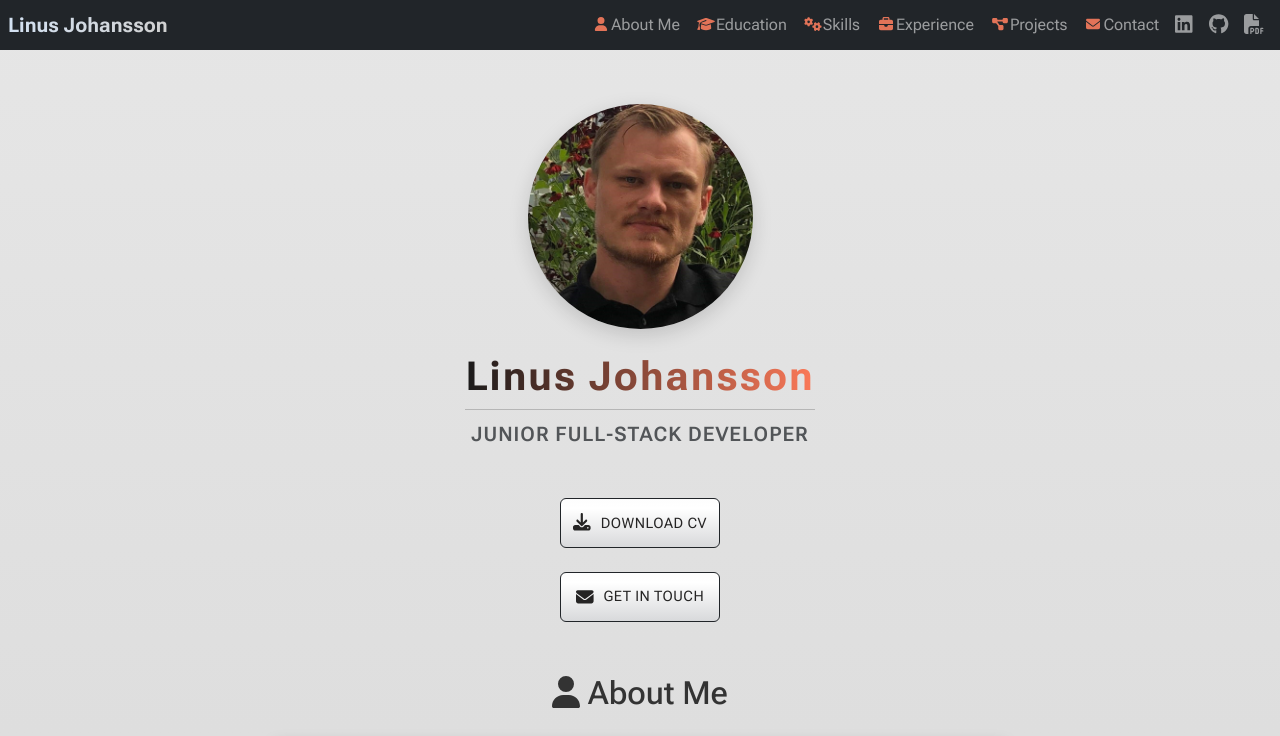
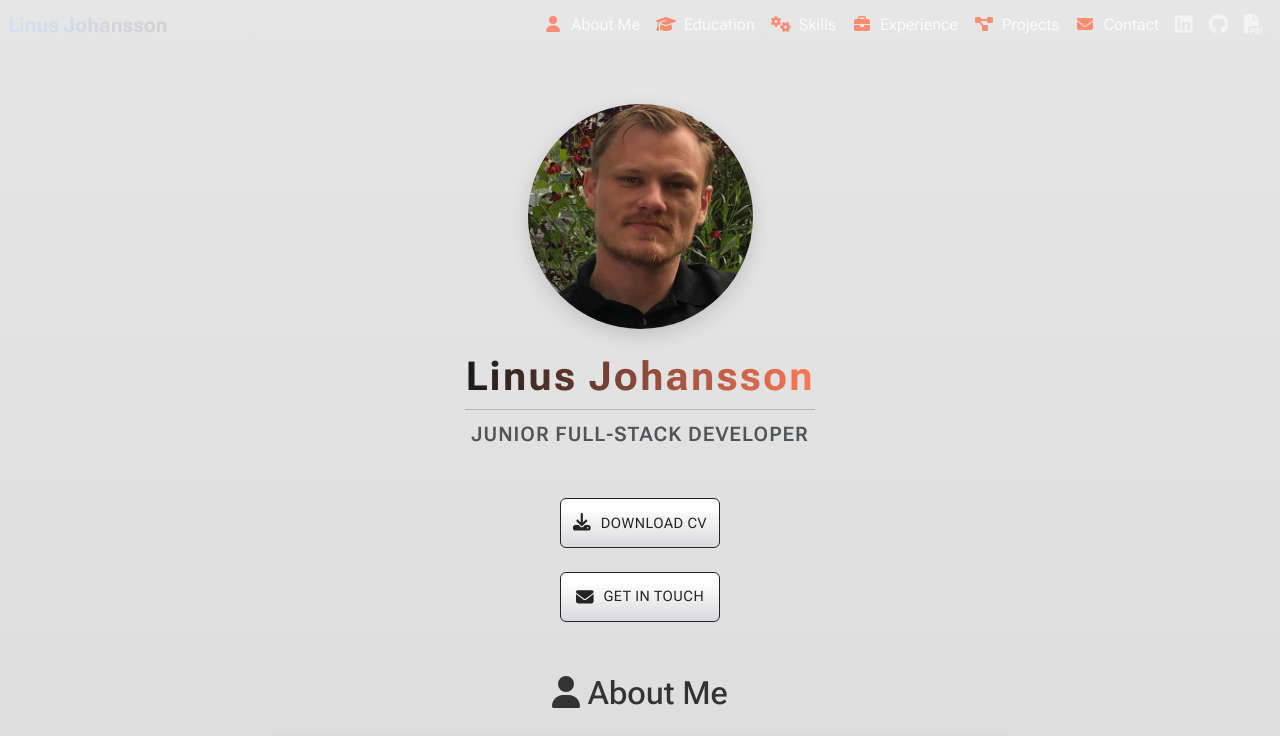
Before and after one commit to j0hanz/j0hanz-portfolio, a React (Create React App) app: page / in a window 1280 px wide. Shown: the top 736 px of the page. Built offline with nearby package versions, Linux system fonts and the light colour scheme.

Commit message:
Refactor styles and improve navigation links

```diff
--- a/src/components/NavBar.js
+++ b/src/components/NavBar.js
@@ -70,7 +70,6 @@ const NavBar = () => {
       <Navbar
         ref={ref}
         fixed="top"
-        bg="dark"
         variant="dark"
         expand="lg"
         className={`${styles.customNavbar} py-1`}
@@ -99,13 +98,14 @@ const NavBar = () => {
                 >
                   <FontAwesomeIcon
                     icon={icon}
-                    size="sm"
-                    className={`${styles.navIcon} me-1 me-lg-0 ms-1 ms-lg-0`}
+                    className={`${styles.navIcon} me-2`}
+                    fixedWidth
                   />
-                  {label}
+                  <span className={styles.navLink}>{label}</span>
                 </Nav.Link>
               ))}
             </Nav>
+
             <Nav className="d-flex flex-row justify-content-start">
               {socialLinks.map(({ id, icon, href, onClick, tooltip }) => (
                 <OverlayTrigger
```
